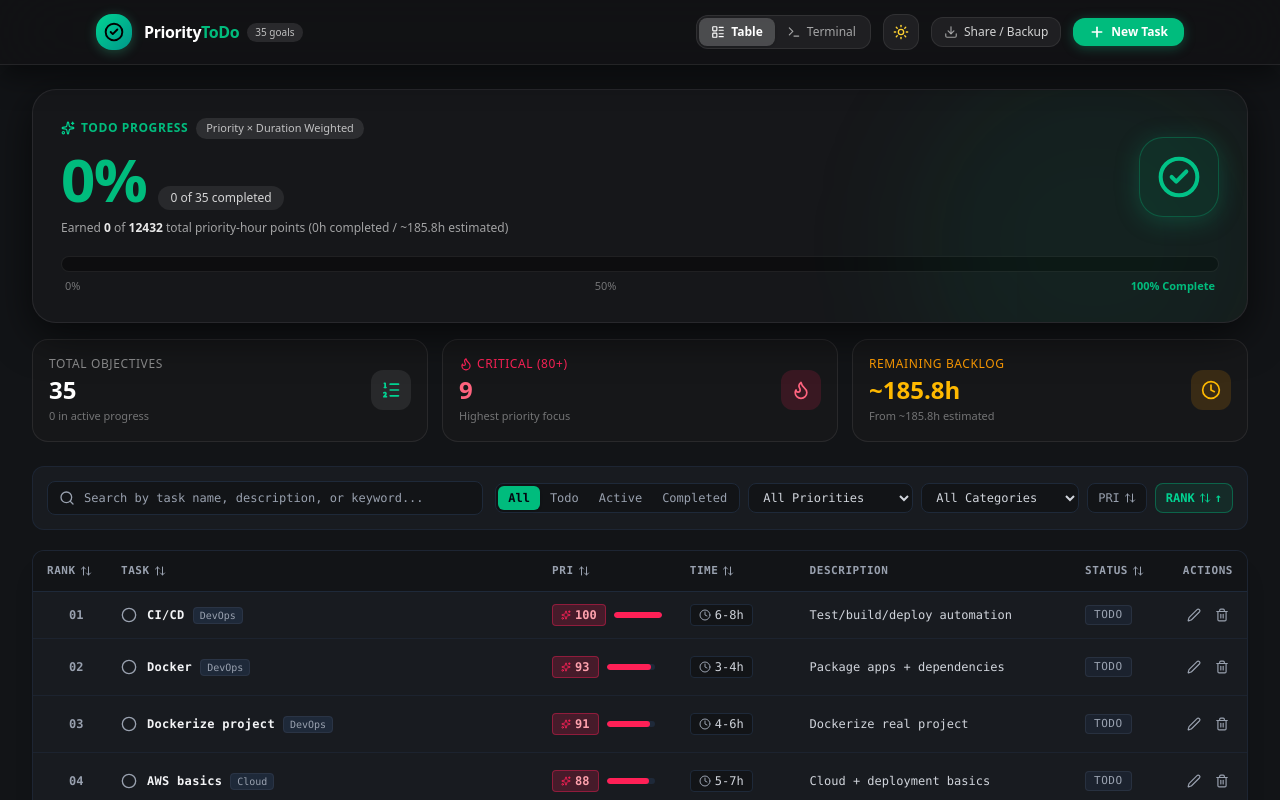
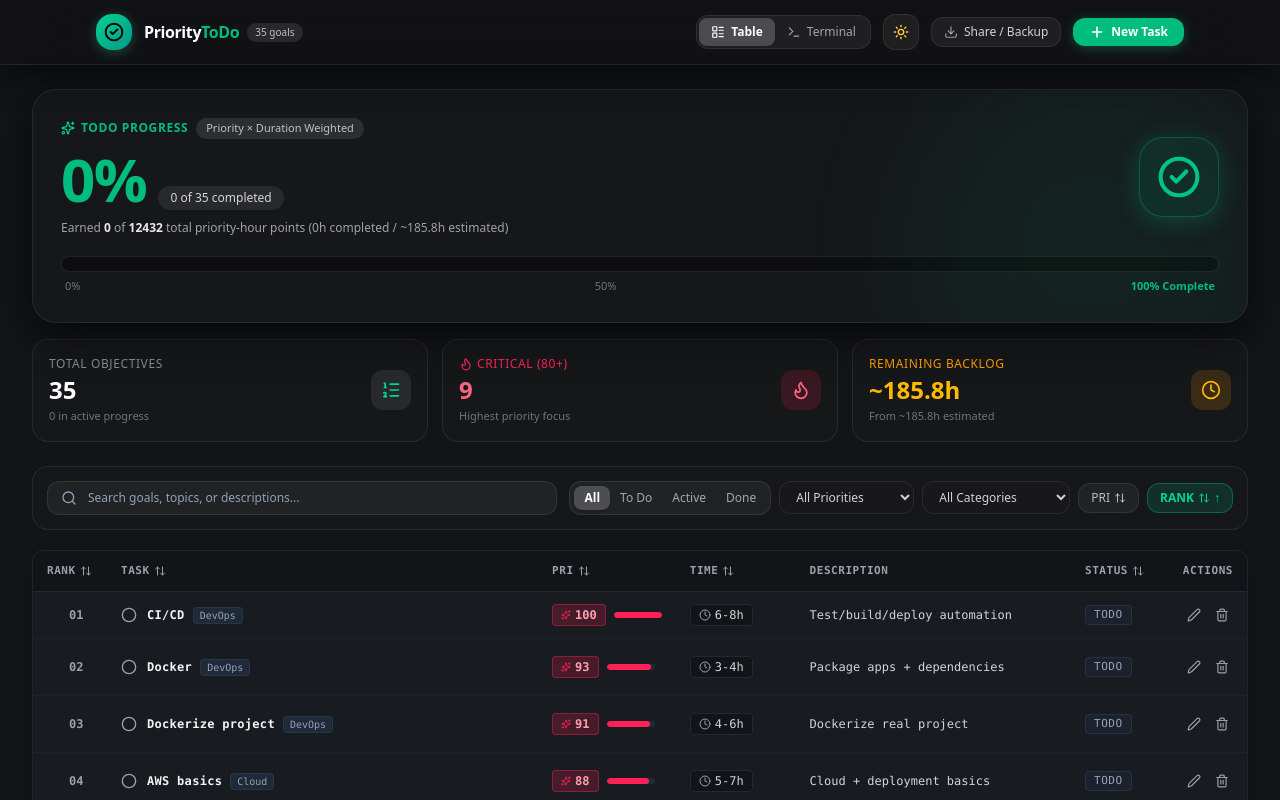
Before and after one commit to aroshwijesinghe/ToDo, a React (Vite) app: page / in a window 1280 px wide. Shown: the top 800 px of the page. Built offline with nearby package versions, Linux system fonts and the light colour scheme.

Commit message:
added iOS style segmented filter buttons and cleaner search bar

```diff
--- a/src/components/FilterBar.tsx
+++ b/src/components/FilterBar.tsx
@@ -28,7 +28,7 @@ export const FilterBar: React.FC<FilterBarProps> = ({
       setSortOrder(sortOrder === 'asc' ? 'desc' : 'asc');
     } else {
       setSortField(field);
-      setSortOrder('desc'); // Default high to low when switching
+      setSortOrder('desc');
     }
   };
 
@@ -49,55 +49,61 @@ export const FilterBar: React.FC<FilterBarProps> = ({
 
   return (
     <div
-      className={`border rounded-xl p-3.5 mb-5 flex flex-col md:flex-row items-stretch md:items-center justify-between gap-3 transition-colors ${
-        isDark ? 'bg-[#181b20] border-gray-800/80' : 'bg-white border-gray-200 shadow-sm'
+      className={`border rounded-2xl p-3 sm:p-3.5 mb-5 flex flex-col md:flex-row items-stretch md:items-center justify-between gap-3 transition-all ${
+        isDark
+          ? 'bg-[#18181b]/80 border-white/[0.08]'
+          : 'bg-white/80 border-black/[0.06] shadow-sm'
       }`}
     >
-      {/* Search Input */}
+      {/* Apple-style Search Input */}
       <div className="relative flex-1">
-        <Search className="w-4 h-4 text-gray-400 absolute left-3 top-1/2 -translate-y-1/2" />
+        <Search className="w-4 h-4 text-slate-400 absolute left-3.5 top-1/2 -translate-y-1/2" />
         <input
           type="text"
           value={filter.search}
           onChange={(e) => setFilter(prev => ({ ...prev, search: e.target.value }))}
-          placeholder="Search by task name, description, or keyword..."
-          className={`w-full pl-9 pr-8 py-2 border rounded-lg text-xs font-mono placeholder-gray-400 focus:outline-none transition-all ${
+          placeholder="Search goals, topics, or descriptions..."
+          className={`w-full pl-10 pr-9 py-2 border rounded-xl text-xs placeholder-slate-400 focus:outline-none transition-all ${
             isDark
-              ? 'bg-[#121417] border-gray-800 focus:border-emerald-500/50 text-gray-200'
-              : 'bg-gray-50 border-gray-300 focus:border-emerald-500 text-gray-900'
+              ? 'bg-white/[0.05] border-white/[0.08] focus:border-emerald-500/50 text-white'
+              : 'bg-black/[0.03] border-black/[0.06] focus:border-emerald-500 text-slate-900'
           }`}
         />
         {filter.search && (
           <button
             onClick={() => setFilter(prev => ({ ...prev, search: '' }))}
-            className="absolute right-2.5 top-1/2 -translate-y-1/2 text-gray-400 hover:text-gray-600 dark:hover:text-gray-200"
+            className="absolute right-3 top-1/2 -translate-y-1/2 text-slate-400 hover:text-slate-600 dark:hover:text-white"
           >
             <X className="w-3.5 h-3.5" />
           </button>
         )}
       </div>
 
-      {/* Filters & Sorting Controls */}
+      {/* iOS Segmented Filters & Sorting Controls */}
       <div className="flex flex-wrap items-center gap-2">
-        {/* Status Filter */}
+        {/* iOS Segmented Status Control */}
         <div
-          className={`flex items-center border rounded-lg p-0.5 text-xs font-mono ${
-            isDark ? 'bg-[#121417] border-gray-800' : 'bg-gray-100 border-gray-200'
+          className={`flex items-center p-1 rounded-xl border ${
+            isDark
+              ? 'bg-white/[0.05] border-white/[0.08]'
+              : 'bg-black/[0.04] border-black/[0.05]'
           }`}
         >
           {(['all', 'todo', 'in-progress', 'completed'] as const).map((st) => (
             <button
               key={st}
               onClick={() => setFilter(prev => ({ ...prev, status: st as 'all' | TaskStatus }))}
-              className={`px-2.5 py-1 rounded-md capitalize transition-all ${
+              className={`px-2.5 py-1 rounded-lg text-xs font-medium capitalize transition-all duration-150 ${
                 filter.status === st
-                  ? 'bg-emerald-500 text-gray-950 font-bold shadow-sm'
+                  ? isDark
+                    ? 'bg-white/20 text-white font-semibold shadow-sm'
+                    : 'bg-white text-slate-900 font-semibold shadow-sm'
                   : isDark
-                  ? 'text-gray-400 hover:text-gray-200'
-                  : 'text-gray-600 hover:text-gray-900'
+                  ? 'text-white/60 hover:text-white'
+                  : 'text-slate-500 hover:text-slate-900'
               }`}
             >
-              {st === 'in-progress' ? 'Active' : st}
+              {st === 'in-progress' ? 'Active' : st === 'all' ? 'All' : st === 'todo' ? 'To Do' : 'Done'}
             </button>
           ))}
         </div>
@@ -106,10 +112,10 @@ export const FilterBar: React.FC<FilterBarProps> = ({
         <select
           value={filter.priorityTier}
           onChange={(e) => setFilter(prev => ({ ...prev, priorityTier: e.target.value as FilterState['priorityTier'] }))}
-          className={`border text-xs font-mono rounded-lg px-2.5 py-1.5 focus:outline-none ${
+          className={`border text-xs rounded-xl px-3 py-1.5 focus:outline-none transition-all ${
             isDark
-              ? 'bg-[#121417] border-gray-800 text-gray-300 focus:border-emerald-500/50'
-              : 'bg-gray-50 border-gray-300 text-gray-800 focus:border-emerald-500'
+              ? 'bg-[#18181b] border-white/[0.08] text-white/80 focus:border-emerald-500'
+              : 'bg-white border-black/[0.06] text-slate-800 focus:border-emerald-500 shadow-sm'
           }`}
         >
           <option value="all">All Priorities</option>
@@ -124,10 +130,10 @@ export const FilterBar: React.FC<FilterBarProps> = ({
           <select
             value={filter.category}
             onChange={(e) => setFilter(prev => ({ ...prev, category: e.target.value }))}
-            className={`border text-xs font-mono rounded-lg px-2.5 py-1.5 focus:outline-none ${
+            className={`border text-xs rounded-xl px-3 py-1.5 focus:outline-none transition-all ${
               isDark
-                ? 'bg-[#121417] border-gray-800 text-gray-300 focus:border-emerald-500/50'
-                : 'bg-gray-50 border-gray-300 text-gray-800 focus:border-emerald-500'
+                ? 'bg-[#18181b] border-white/[0.08] text-white/80 focus:border-emerald-500'
+                : 'bg-white border-black/[0.06] text-slate-800 focus:border-emerald-500 shadow-sm'
             }`}
           >
             <option value="all">All Categories</option>
@@ -142,14 +148,14 @@ export const FilterBar: React.FC<FilterBarProps> = ({
         {/* Sort Controls */}
         <button
           onClick={() => toggleSort('pri')}
-          className={`flex items-center gap-1 px-2.5 py-1.5 text-xs font-mono rounded-lg border transition-all ${
+          className={`flex items-center gap-1 px-3 py-1.5 text-xs font-medium rounded-xl border transition-all ${
             sortField === 'pri'
               ? isDark
-                ? 'bg-emerald-500/10 border-emerald-500/40 text-emerald-400 font-semibold'
+                ? 'bg-emerald-500/15 border-emerald-500/40 text-emerald-400 font-semibold'
                 : 'bg-emerald-50 border-emerald-300 text-emerald-700 font-semibold'
               : isDark
-              ? 'bg-[#121417] border-gray-800 text-gray-400 hover:text-gray-200'
-              : 'bg-gray-50 border-gray-300 text-gray-600 hover:text-gray-900'
+              ? 'bg-white/[0.05] border-white/[0.08] text-white/70 hover:text-white'
+              : 'bg-white border-black/[0.06] text-slate-600 hover:text-slate-900 shadow-sm'
           }`}
           title="Sort by Priority Score"
         >
@@ -160,14 +166,14 @@ export const FilterBar: React.FC<FilterBarProps> = ({
 
         <button
           onClick={() => toggleSort('rank')}
-          className={`flex items-center gap-1 px-2.5 py-1.5 text-xs font-mono rounded-lg border transition-all ${
+          className={`flex items-center gap-1 px-3 py-1.5 text-xs font-medium rounded-xl border transition-all ${
             sortField === 'rank'
               ? isDark
-                ? 'bg-emerald-500/10 border-emerald-500/40 text-emerald-400 font-semibold'
+                ? 'bg-emerald-500/15 border-emerald-500/40 text-emerald-400 font-semibold'
                 : 'bg-emerald-50 border-emerald-300 text-emerald-700 font-semibold'
               : isDark
-              ? 'bg-[#121417] border-gray-800 text-gray-400 hover:text-gray-200'
-              : 'bg-gray-50 border-gray-300 text-gray-600 hover:text-gray-900'
+              ? 'bg-white/[0.05] border-white/[0.08] text-white/70 hover:text-white'
+              : 'bg-white border-black/[0.06] text-slate-600 hover:text-slate-900 shadow-sm'
           }`}
           title="Sort by Rank"
         >
@@ -176,11 +182,11 @@ export const FilterBar: React.FC<FilterBarProps> = ({
           {sortField === 'rank' && (sortOrder === 'asc' ? '↑' : '↓')}
         </button>
 
-        {/* Clear Filters */}
+        {/* Clear Filters Button */}
         {hasActiveFilters && (
           <button
             onClick={clearFilters}
-            className="flex items-center gap-1 text-xs text-rose-500 hover:text-rose-600 px-2 py-1 bg-rose-500/10 border border-rose-500/30 rounded-lg transition-all"
+            className="flex items-center gap-1 text-xs text-rose-500 hover:text-rose-600 px-2.5 py-1.5 bg-rose-500/10 border border-rose-500/20 rounded-xl transition-all"
           >
             <Filter className="w-3 h-3" />
             <span>Reset</span>
```
